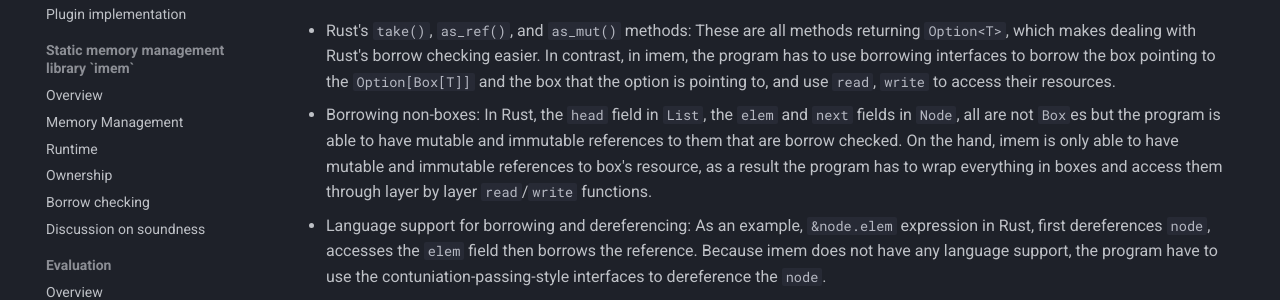
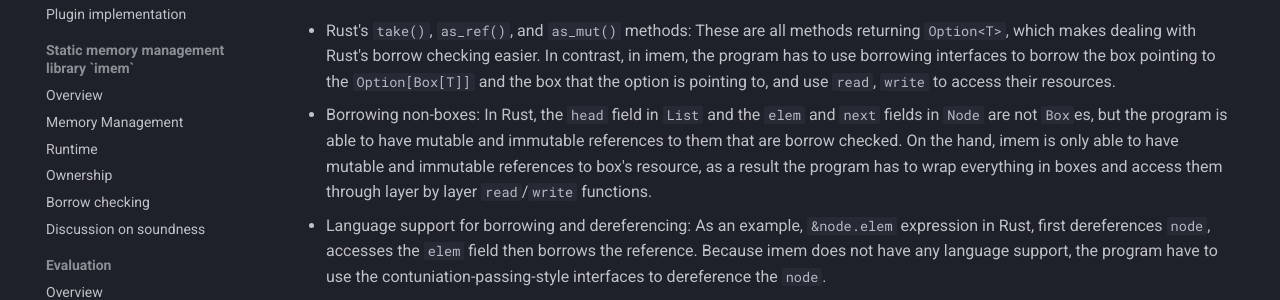
Before and after one commit to amsen20/masters-thesis, an MkDocs documentation site: the page built from docs/evaluation/discussion.md, in a window 1280 px wide and 900 px high, scrolled down 1138 px. Shown: the part 155-455 px from the top of the window. Built offline with MkDocs 1.6.1 and Material for MkDocs 9.7.7, drawn with Linux system fonts in a browser that asks for light colours.

Commit message:
Update docs/evaluation/discussion.md
Co-authored-by: Ondřej Lhoták <olhotak@uwaterloo.ca>

```diff
--- a/docs/evaluation/discussion.md
+++ b/docs/evaluation/discussion.md
@@ -41,7 +41,7 @@ The baseline that is able to implement all the features alongside imem is Rust,
 
 - Rust's `take()`, `as_ref()`, and `as_mut()` methods: These are all methods returning `Option<T>`, which makes dealing with Rust's borrow checking easier.
   In contrast, in imem, the program has to use borrowing interfaces to borrow the box pointing to the `Option[Box[T]]` and the box that the option is pointing to, and use `read`, `write` to access their resources.
-- Borrowing non-boxes: In Rust, the `head` field in `List`, the `elem` and `next` fields in `Node`, all are not `Box`es but the program is able to have mutable and immutable references to them that are borrow checked.
+- Borrowing non-boxes: In Rust, the `head` field in `List` and the `elem` and `next` fields in `Node` are not `Box`es, but the program is able to have mutable and immutable references to them that are borrow checked.
   On the hand, imem is only able to have mutable and immutable references to box's resource, as a result the program has to wrap everything in boxes and access them through layer by layer `read`/`write` functions.
 - Language support for borrowing and dereferencing: As an example, `&node.elem` expression in Rust, first dereferences `node`, accesses the `elem` field then borrows the reference.
   Because imem does not have any language support, the program have to use the contuniation-passing-style interfaces to dereference the `node`.
```
